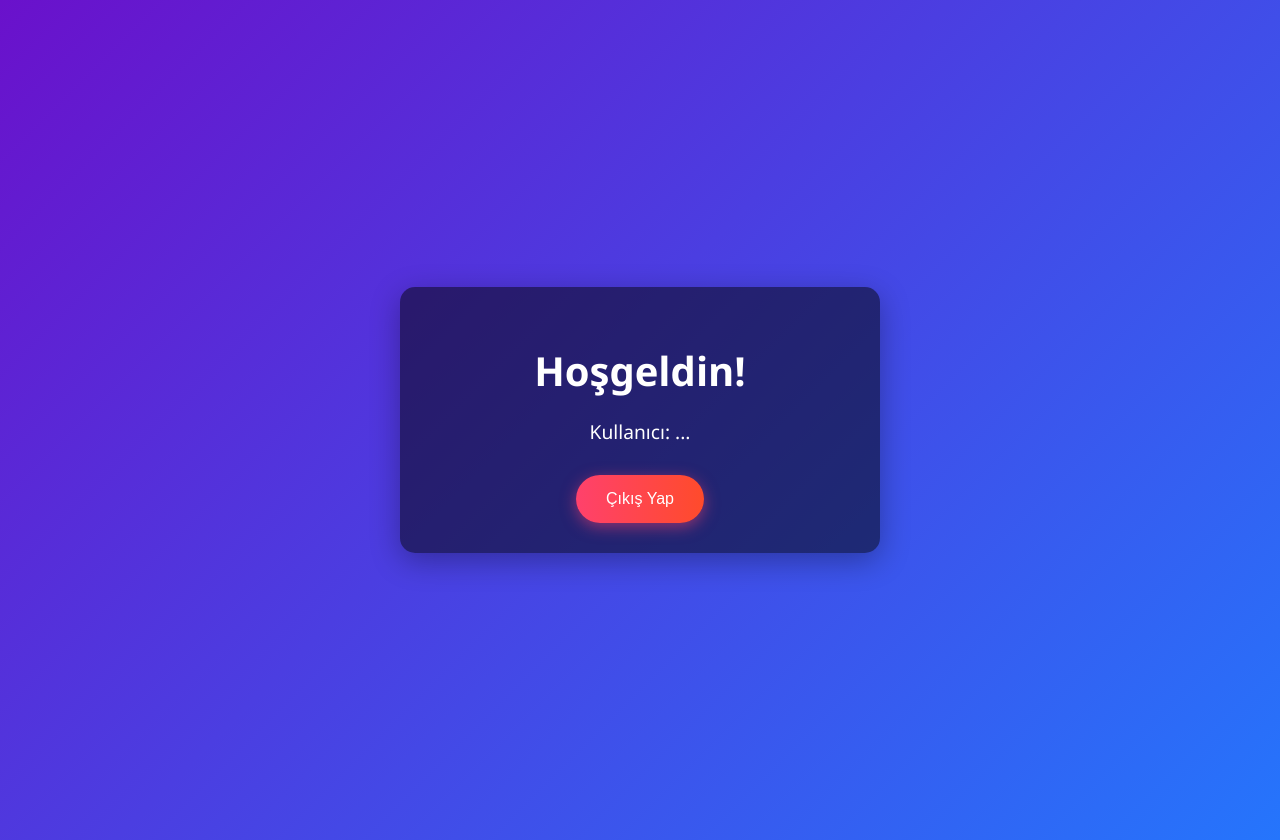
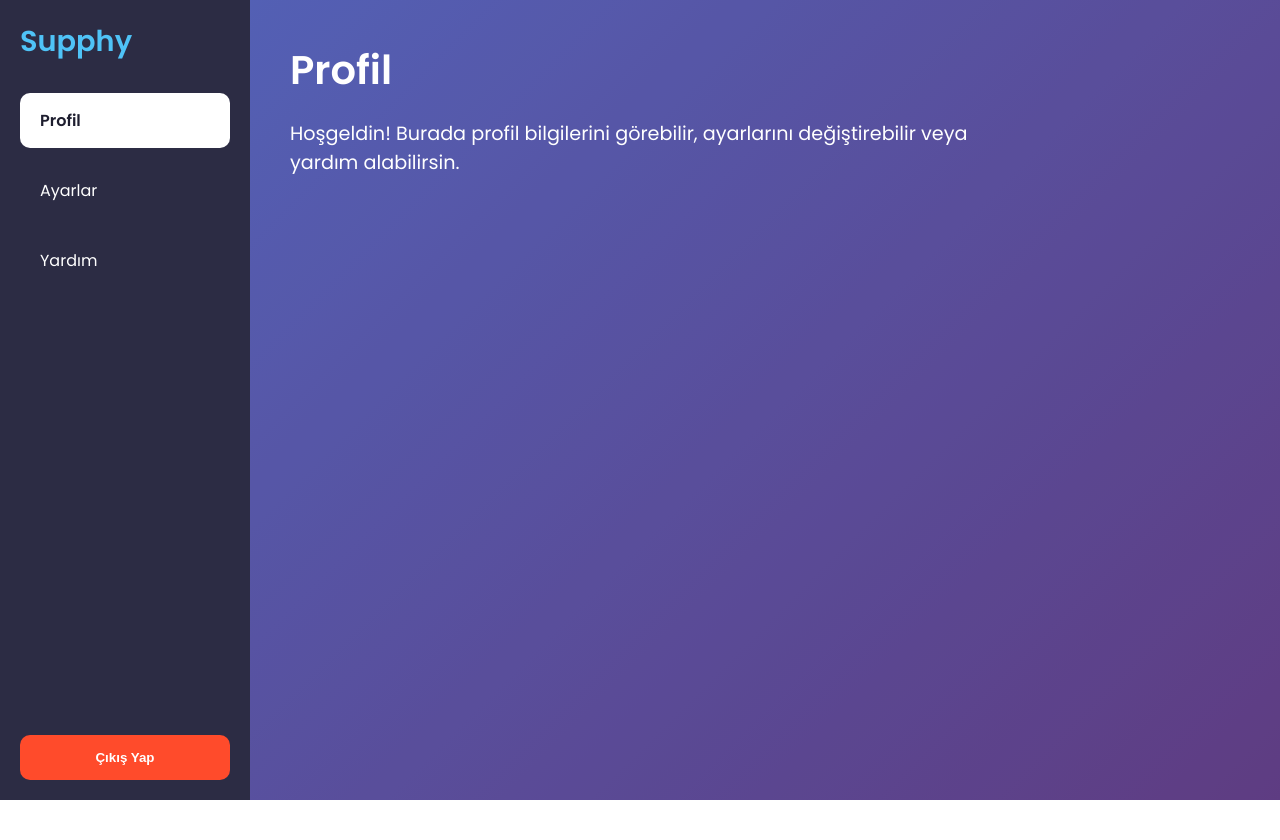
Before and after one commit to Suoohy/SupphyWeb, a plain HTML site: page panel.html in a window 1280 px wide. After the commit the page ends 800 px from the top, so only its background shows below. Drawn offline with Linux system fonts and the light colour scheme; no server answers.

Commit message:
Update panel.html

```diff
--- a/panel.html
+++ b/panel.html
@@ -3,67 +3,144 @@
 <head>
   <meta charset="UTF-8" />
   <meta name="viewport" content="width=device-width, initial-scale=1" />
-  <title>Kullanıcı Paneli - Supphy Hosting</title>
+  <title>Supphy Hosting - Kullanıcı Paneli</title>
   <style>
-    /* Temiz, modern tasarım */
+    @import url('https://fonts.googleapis.com/css2?family=Poppins:wght@400;600&display=swap');
+
+    * {
+      box-sizing: border-box;
+    }
+
     body {
       margin: 0;
-      font-family: 'Segoe UI', Tahoma, Geneva, Verdana, sans-serif;
-      background: linear-gradient(135deg, #6a11cb, #2575fc);
+      font-family: 'Poppins', sans-serif;
+      display: flex;
+      height: 100vh;
+      background: linear-gradient(135deg, #667eea, #764ba2);
       color: #fff;
-      min-height: 100vh;
+    }
+
+    /* Sidebar */
+    .sidebar {
+      width: 250px;
+      background: #2c2c44;
       display: flex;
       flex-direction: column;
-      align-items: center;
-      justify-content: center;
       padding: 20px;
+      transition: width 0.3s ease;
+      overflow: hidden;
     }
 
-    .panel-container {
-      background: rgba(0,0,0,0.5);
-      border-radius: 15px;
-      padding: 30px 40px;
-      max-width: 400px;
-      width: 100%;
-      box-shadow: 0 8px 30px rgba(0,0,0,0.3);
-      text-align: center;
+    .sidebar.collapsed {
+      width: 70px;
     }
 
-    h1 {
-      margin-bottom: 20px;
+    .sidebar h2 {
+      margin: 0 0 30px 0;
       font-weight: 700;
-      font-size: 2.5rem;
+      font-size: 1.8rem;
+      color: #4fc3f7;
+      white-space: nowrap;
+      overflow: hidden;
+      text-overflow: ellipsis;
     }
 
-    p {
-      font-size: 1.2rem;
-      margin-bottom: 30px;
+    .menu-item {
+      padding: 15px 20px;
+      margin-bottom: 15px;
+      cursor: pointer;
+      border-radius: 10px;
+      transition: background 0.3s ease;
+      white-space: nowrap;
+      overflow: hidden;
+      text-overflow: ellipsis;
     }
 
-    button {
-      background: #ff416c;  /* Pembe-kırmızı degrade */
-      background: linear-gradient(to right, #ff416c, #ff4b2b);
-      border: none;
-      padding: 15px 30px;
-      font-size: 1rem;
-      border-radius: 50px;
-      color: #fff;
-      cursor: pointer;
-      transition: background 0.3s ease;
-      box-shadow: 0 4px 15px rgba(255,65,108,0.5);
+    .menu-item:hover {
+      background: #4fc3f7;
+      color: #1e1e2f;
     }
 
-    button:hover {
-      background: linear-gradient(to right, #ff4b2b, #ff416c);
+    .menu-item.active {
+      background: #fff;
+      color: #1e1e2f;
+      font-weight: 700;
+    }
+
+    .toggle-btn {
+      margin-top: auto;
+      padding: 15px 20px;
+      background: #ff4b2b;
+      border: none;
+      border-radius: 10px;
+      cursor: pointer;
+      font-weight: 600;
+      color: #fff;
+      transition: background 0.3s ease;
+    }
+
+    .toggle-btn:hover {
+      background: #d32f2f;
+    }
+
+    /* Content */
+    .content {
+      flex-grow: 1;
+      padding: 40px;
+      background: rgba(0,0,0,0.2);
+      overflow-y: auto;
+    }
+
+    .content h1 {
+      margin-top: 0;
+      font-size: 2.5rem;
+      margin-bottom: 20px;
+    }
+
+    .content p {
+      font-size: 1.2rem;
+      line-height: 1.5;
+      max-width: 700px;
+    }
+
+    /* Responsive */
+    @media (max-width: 600px) {
+      body {
+        flex-direction: column;
+      }
+      .sidebar {
+        width: 100%;
+        height: auto;
+        flex-direction: row;
+        overflow-x: auto;
+      }
+      .sidebar.collapsed {
+        width: 100%;
+      }
+      .menu-item {
+        margin-bottom: 0;
+        margin-right: 10px;
+        padding: 10px 15px;
+      }
+      .content {
+        padding: 20px;
+      }
     }
   </style>
 </head>
 <body>
-  <div class="panel-container">
-    <h1>Hoşgeldin!</h1>
-    <p>Kullanıcı: <span id="user-email">...</span></p>
-    <button id="logout-btn">Çıkış Yap</button>
-  </div>
+  <nav class="sidebar" id="sidebar">
+    <h2>Supphy</h2>
+    <div class="menu-item active" data-section="profile">Profil</div>
+    <div class="menu-item" data-section="settings">Ayarlar</div>
+    <div class="menu-item" data-section="help">Yardım</div>
+    <button class="toggle-btn" id="logout-btn">Çıkış Yap</button>
+  </nav>
+
+  <main class="content" id="content">
+    <h1>Profil</h1>
+    <p>Hoşgeldin! Burada profil bilgilerini görebilir, ayarlarını değiştirebilir veya yardım alabilirsin.</p>
+  </main>
 
   <script type="module">
     import { initializeApp } from "https://www.gstatic.com/firebasejs/10.12.2/firebase-app.js";
@@ -81,14 +158,43 @@
     const app = initializeApp(firebaseConfig);
     const auth = getAuth(app);
 
-    // Kullanıcı giriş kontrolü ve e-posta gösterimi
+    // Kullanıcı doğrulama ve yönlendirme
     onAuthStateChanged(auth, user => {
-      if (user) {
-        document.getElementById('user-email').textContent = user.email;
-      } else {
-        // Giriş yoksa anasayfaya yönlendir
+      if (!user) {
         window.location.href = "index.html";
       }
+    });
+
+    // Menü elemanları ve içerik bölümleri
+    const menuItems = document.querySelectorAll('.menu-item');
+    const content = document.getElementById('content');
+
+    const sections = {
+      profile: {
+        title: "Profil",
+        content: `<p>Hoşgeldin! Burada profil bilgilerini görebilir, ayarlarını değiştirebilir veya yardım alabilirsin.</p>`
+      },
+      settings: {
+        title: "Ayarlar",
+        content: `<p>Burada hesap ayarlarını değiştirebilirsin. (Örneğin; e-posta, şifre vb.)</p>`
+      },
+      help: {
+        title: "Yardım",
+        content: `<p>Herhangi bir sorunun varsa buradan destek alabilirsin.</p>`
+      }
+    };
+
+    // Menü tıklamalarını dinle
+    menuItems.forEach(item => {
+      item.addEventListener('click', () => {
+        // Aktif menüyü değiştir
+        menuItems.forEach(i => i.classList.remove('active'));
+        item.classList.add('active');
+
+        // İçeriği değiştir
+        const section = item.getAttribute('data-section');
+        content.innerHTML = `<h1>${sections[section].title}</h1>${sections[section].content}`;
+      });
     });
 
     // Çıkış yap butonu
```
